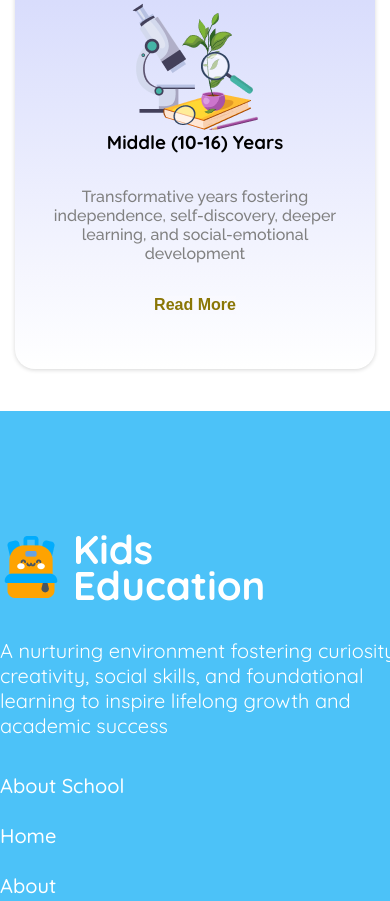
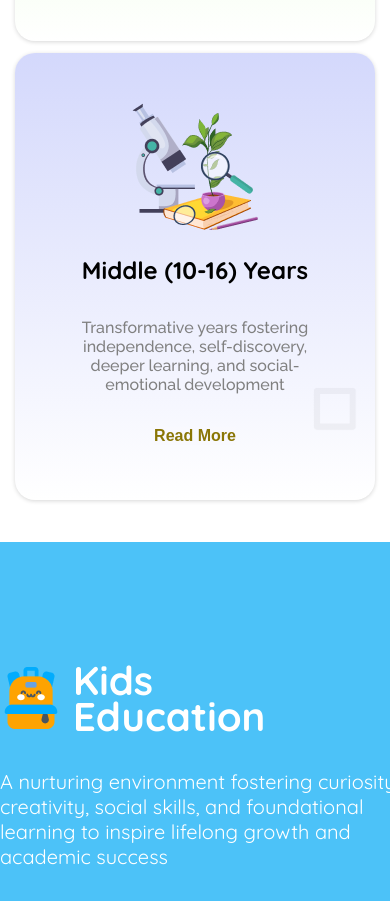
Before and after one commit to ramimstar/kids-school-assignment-2, a plain HTML site: page index.html in a window 390 px wide. Shown: the part 1917-2818 px from the top of the page. Drawn offline with Linux system fonts and the light colour scheme.

Commit message:
footer done

```diff
--- a/index.html
+++ b/index.html
@@ -106,7 +106,7 @@
             </div>
             <div class="footer-list footer-text-color">
                 <ul>
-                    <li class="school">About School</li>
+                    <li id="school">About School</li>
                     <li>Home</li>
                     <li>About</li>
                     <li>Facilities</li>
--- a/style/mobile.css
+++ b/style/mobile.css
@@ -31,6 +31,13 @@
         margin: 0px auto;
         margin-bottom: 12px;
     }
+    .curriculum-item h3{
+        margin-top: 25px;
+    }
+    .curriculum-item p{
+        padding: 0 50px;
+        font-size: 1rem;
+    }
     .curriculum-title{
         font-size: 2rem;
         font-weight: 700;
--- a/style/style.css
+++ b/style/style.css
@@ -137,6 +137,11 @@
 .curriculum-item img{
     margin-top: 50px;
 }
+.curriculum-item h3{
+    margin-top: 30px;
+    font-size: 24px;
+    font-weight: 700;
+}
 .curriculum-item p{
     color: #808080;
     font-size: 1rem;
@@ -224,7 +229,7 @@
     font-size:1.25rem;
     font-weight: 500;
 }
-.school{
+#school{
     font-size:1.5rem;
     font-weight: 700;
 }
```
